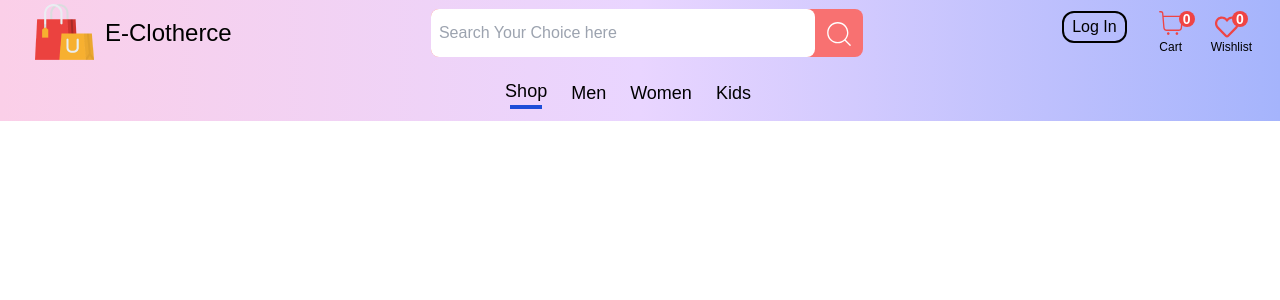
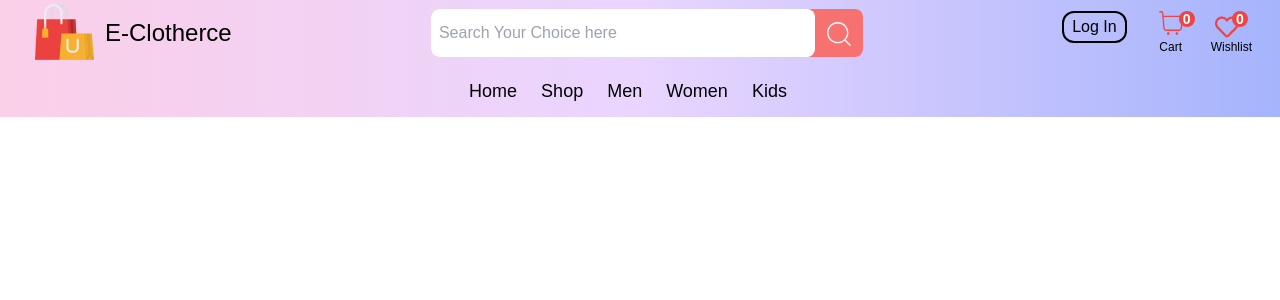
Before and after one commit to nrshakib/eCommerce-project, a React (Vite) app: page / in a window 1280 px wide. Shown: the top 300 px of the page. Built offline with nearby package versions, Linux system fonts and the light colour scheme.

Commit message:
Updated Navbar design

```diff
--- a/src/Components/Hero/Hero.jsx
+++ b/src/Components/Hero/Hero.jsx
@@ -1,5 +1,25 @@
-const Hero = () => {
-  return <div></div>;
-};
+// import hand_logo from "../../Assets/Icons/hand_icon.png";
 
-export default Hero;
+// const Hero = () => {
+//   return (
+//     <div className="flex mt-20">
+//       <div className="ml-32">
+//         <p className="flex items-center text-2xl">
+//           Hello <img className="w-18 h-14 mb-4" src={hand_logo} alt="" />,
+//         </p>
+//         <p className="text-3xl text-yellow-500">Big Offer 50% off</p>
+//         <p className="text-5xl text-gray-700">New Collection</p>
+//         <p className="w-3/4 mt-4 text-gray-500">
+//           Lorem ipsum dolor sit, amet consectetur adipisicing elit. Ipsa vero
+//           voluptates pariatur sapiente iste et placeat ex, hic eaque aliquam?
+//         </p>
+//         <button className="w-32 bg-orange-400 text-white font-bold rounded-lg p-2 mt-2 mb-2">SHOP NOW</button>
+//       </div>
+//       <div className="w-2/4 h-80 -mt-56">
+//         <img src="https://i.ibb.co/LSXGbrb/pngwing-com-1.png" alt="" />
+//       </div>
+//     </div>
+//   );
+// };
+
+// export default Hero;
--- a/src/Components/Layout/Layout.jsx
+++ b/src/Components/Layout/Main.jsx
@@ -1,7 +1,7 @@
 import { Outlet } from "react-router-dom";
 import Navbar from "../Navbar/Navbar";
 
-const Layout = () => {
+const Main = () => {
   return (
     <div className="font-sans bg-gradient-to-r from-pink-200 via-purple-200 to-indigo-300">
       <Navbar />
@@ -10,4 +10,4 @@ const Layout = () => {
   );
 };
 
-export default Layout;
+export default Main;
--- a/src/Components/Navbar/Menubar.jsx
+++ b/src/Components/Navbar/Menubar.jsx
@@ -1,62 +1,23 @@
-import { useState } from "react";
 import { Link } from "react-router-dom";
 
 const Menubar = () => {
-  const [menu, setMenu] = useState("shop");
   return (
     <div>
       <div className="flex list-none text-lg mt-3 pb-3 items-center justify-center">
-        <li
-          className="mr-6 cursor-pointer"
-          onClick={() => {
-            setMenu("shop");
-          }}
-        >
-          <Link to="/">Shop</Link>
-          {menu === "shop" ? (
-            <hr className="w-3/4 m-auto bg-blue-700 border-0 h-1" />
-          ) : (
-            <></>
-          )}
+        <li className="mr-6 cursor-pointer">
+          <Link to="/">Home</Link>
         </li>
-        <li
-          className="mr-6 cursor-pointer"
-          onClick={() => {
-            setMenu("men");
-          }}
-        >
+        <li className="mr-6 cursor-pointer">
+          <Link to="/shop">Shop</Link>
+        </li>
+        <li className="mr-6 cursor-pointer">
           <Link to="/mens">Men</Link>
-          {menu === "men" ? (
-            <hr className="w-3/4 m-auto bg-blue-700 border-0 h-1" />
-          ) : (
-            <></>
-          )}
         </li>
-        <li
-          className="mr-6 cursor-pointer"
-          onClick={() => {
-            setMenu("women");
-          }}
-        >
+        <li className="mr-6 cursor-pointer">
           <Link to="womens">Women</Link>
-          {menu === "women" ? (
-            <hr className="w-3/4 m-auto bg-blue-700 border-0 h-1" />
-          ) : (
-            <></>
-          )}
         </li>
-        <li
-          className="mr-6 cursor-pointer"
-          onClick={() => {
-            setMenu("kids");
-          }}
-        >
+        <li className="mr-6 cursor-pointer">
           <Link to="kids">Kids</Link>
-          {menu === "kids" ? (
-            <hr className="w-3/4 m-auto bg-blue-700 border-0 h-1" />
-          ) : (
-            <></>
-          )}
         </li>
       </div>
     </div>
```
Also changed, not shown: src/Components/Home/Home.jsx (added, +11 -0 lines), src/Components/Routes/Routes.jsx (+8 -2 lines).
